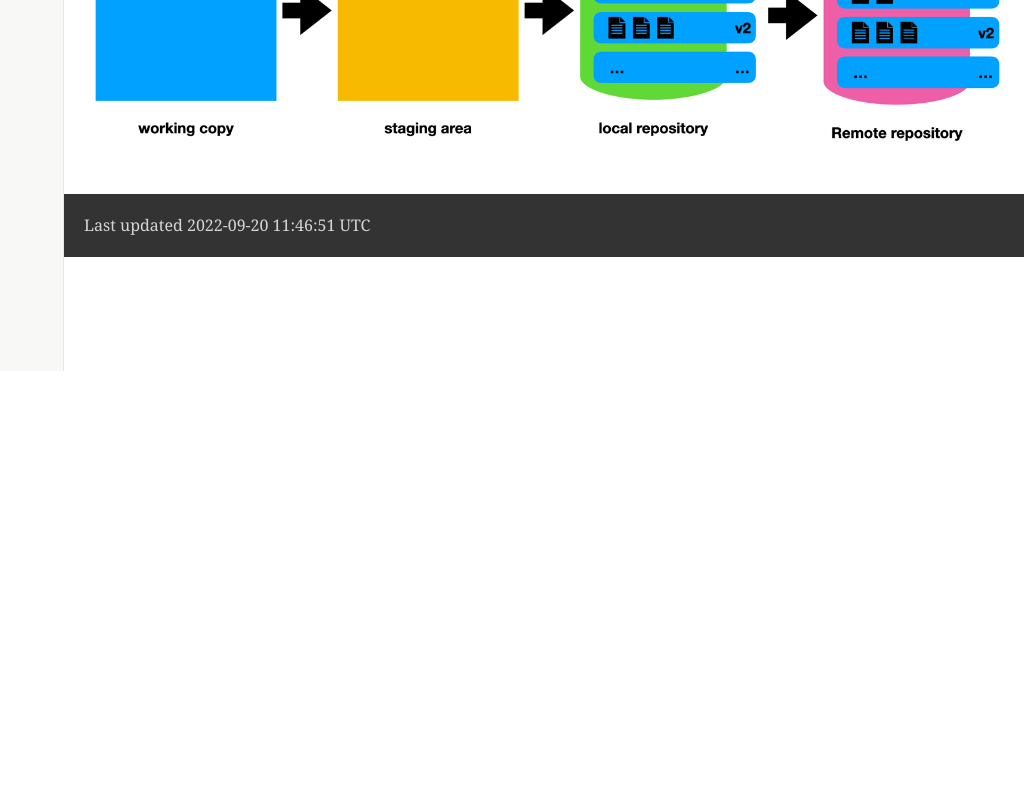
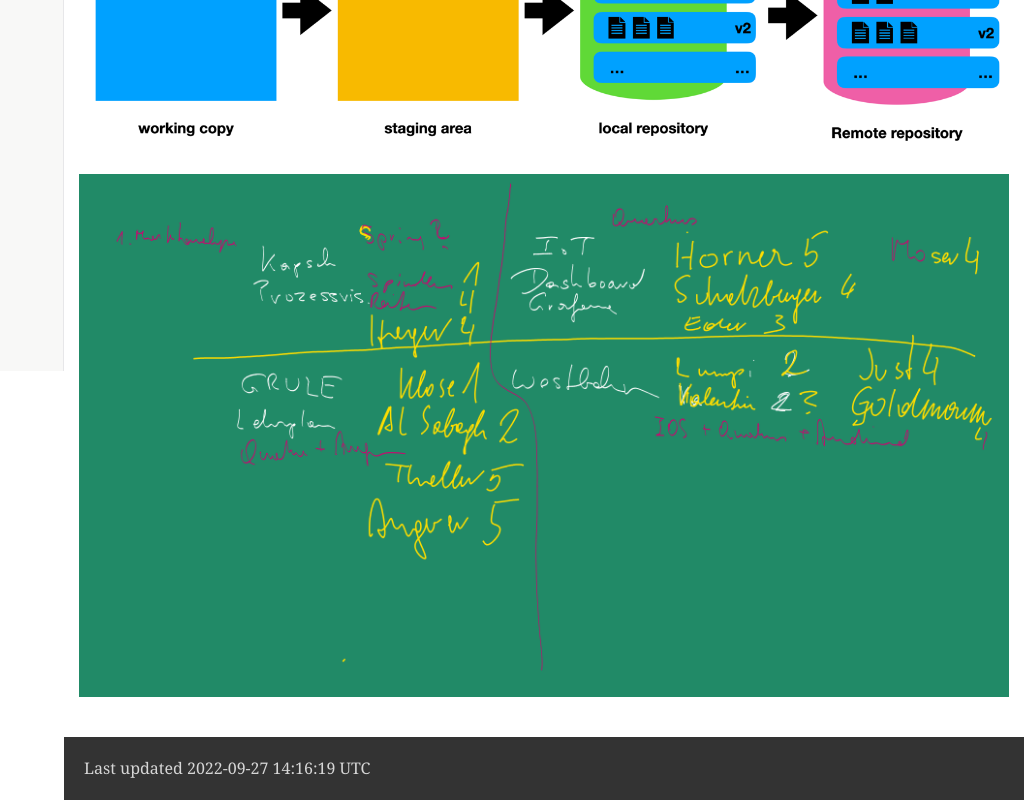
Before and after one commit to 2223-4bhitm-itp/2223-4bhitm-itp-lecture-notes, a plain HTML site: page index.html in a window 1280 px wide. Shown: the part 429-1229 px from the top of the page, without its empty margins (256-1280 px from the left). Before the commit the page ends 800 px from the top, so only its background shows below. Drawn offline with nearby package versions, Linux system fonts and the light colour scheme; a web font is replaced by a local one.

Commit message:
Deploying to gh-pages from  @ 3232c857208d075068139e93bab0aa6eb0aeabb2 🚀

```diff
--- a/index.html
+++ b/index.html
@@ -457,12 +457,17 @@ body.book #toc,body.book #preamble,body.book h1.sect0,body.book .sect1>h2{page-b
 <img src="images/git-workflow.png" alt="git workflow">
 </div>
 </div>
+<div class="imageblock">
+<div class="content">
+<img src="images/2022-09-20.tafelbild-projekte.jpg" alt="2022 09 20.tafelbild projekte">
+</div>
+</div>
 </div>
 </div>
 </div>
 <div id="footer">
 <div id="footer-text">
-Last updated 2022-09-20 11:46:51 UTC
+Last updated 2022-09-27 14:16:19 UTC
 </div>
 </div>
 </body>
```
Also changed, not shown: file.html (+1 -1 lines), somePage.html (+1 -1 lines), images/2022-09-20.tafelbild-projekte.jpg (added).
